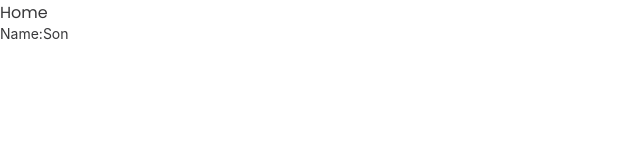
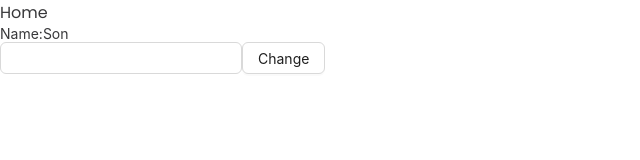
Before and after one commit to sonvtkt104/app-thien-nguyen, a React (Create React App) app: page / in a window 1280 px wide. Shown: the top 160 px of the page, without its empty margins (0-640 px from the left). Built offline with nearby package versions, Linux system fonts and the light colour scheme.

Commit message:
example redux tooltip

```diff
--- a/src/pages/Home/index.jsx
+++ b/src/pages/Home/index.jsx
@@ -1,9 +1,12 @@
-import { Row } from 'antd'
-import React from 'react'
-import { useSelector } from 'react-redux'
+import { Button, Col, Input, Row } from 'antd'
+import React, { useState } from 'react'
+import { useSelector, useDispatch } from 'react-redux'
+import { setName } from '../../redux/appSlice'
 
 export default function Home () {
+    const [value, setValue] = useState("")
 
+    const dispatch = useDispatch()
     const app = useSelector((state) => state.app)
     console.log('app : ', app)
 
@@ -14,6 +17,23 @@ export default function Home () {
                 <span>Name: </span>
                 <span>{app?.name}</span>
             </Row>
+            <Row>
+                <Col>
+                    <Input
+                        value={value}
+                        onChange={(e) => {
+                            setValue(e.target.value)
+                        }}
+                    />
+                </Col>
+                <Button
+                    onClick={() => {
+                        dispatch(setName({name: value}))
+                    }}
+                >
+                    Change
+                </Button>
+            </Row>
         </div>
     )
 }
--- a/src/redux/appSlice.js
+++ b/src/redux/appSlice.js
@@ -4,7 +4,6 @@ export const appSlice = createSlice({
     name: 'app',
     initialState: {
         name: 'Son',
-
     },
     reducers: {
         setName: (state, action) => {
```
